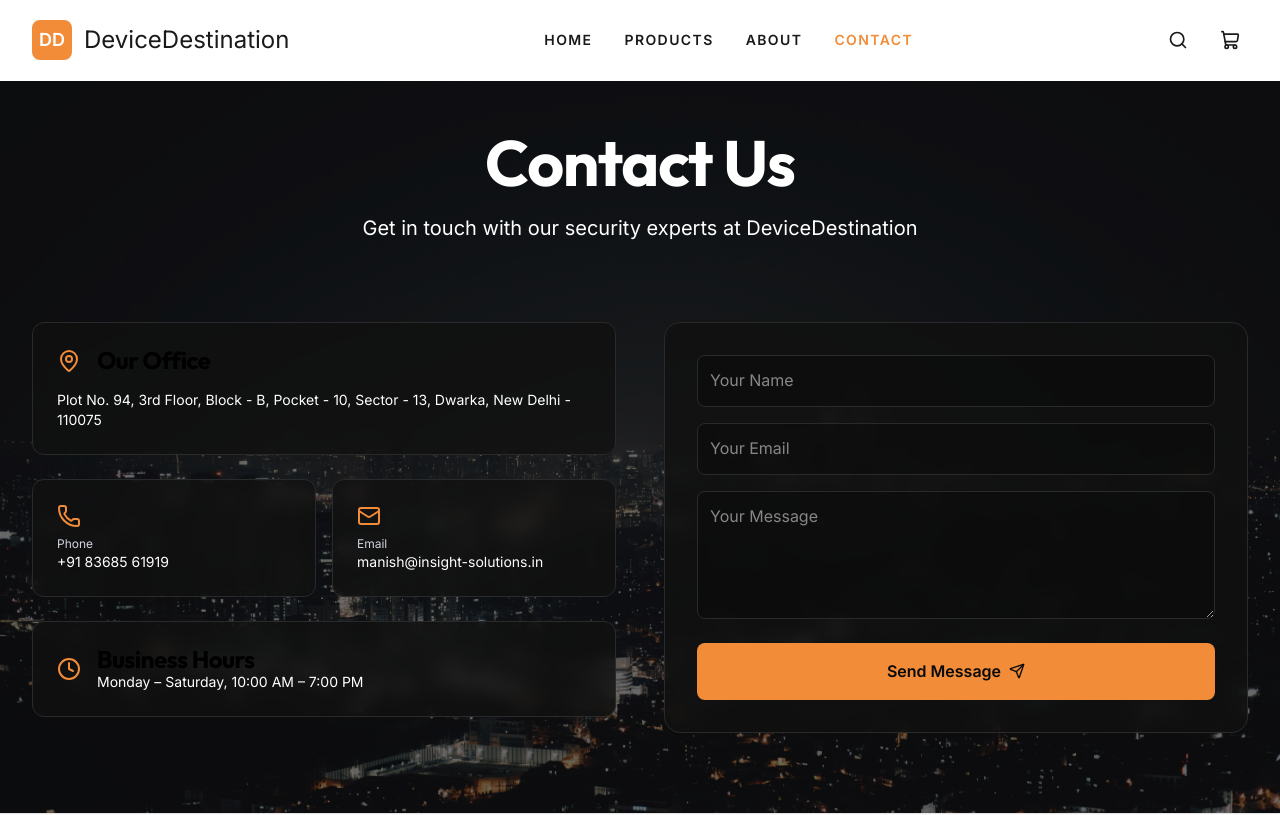
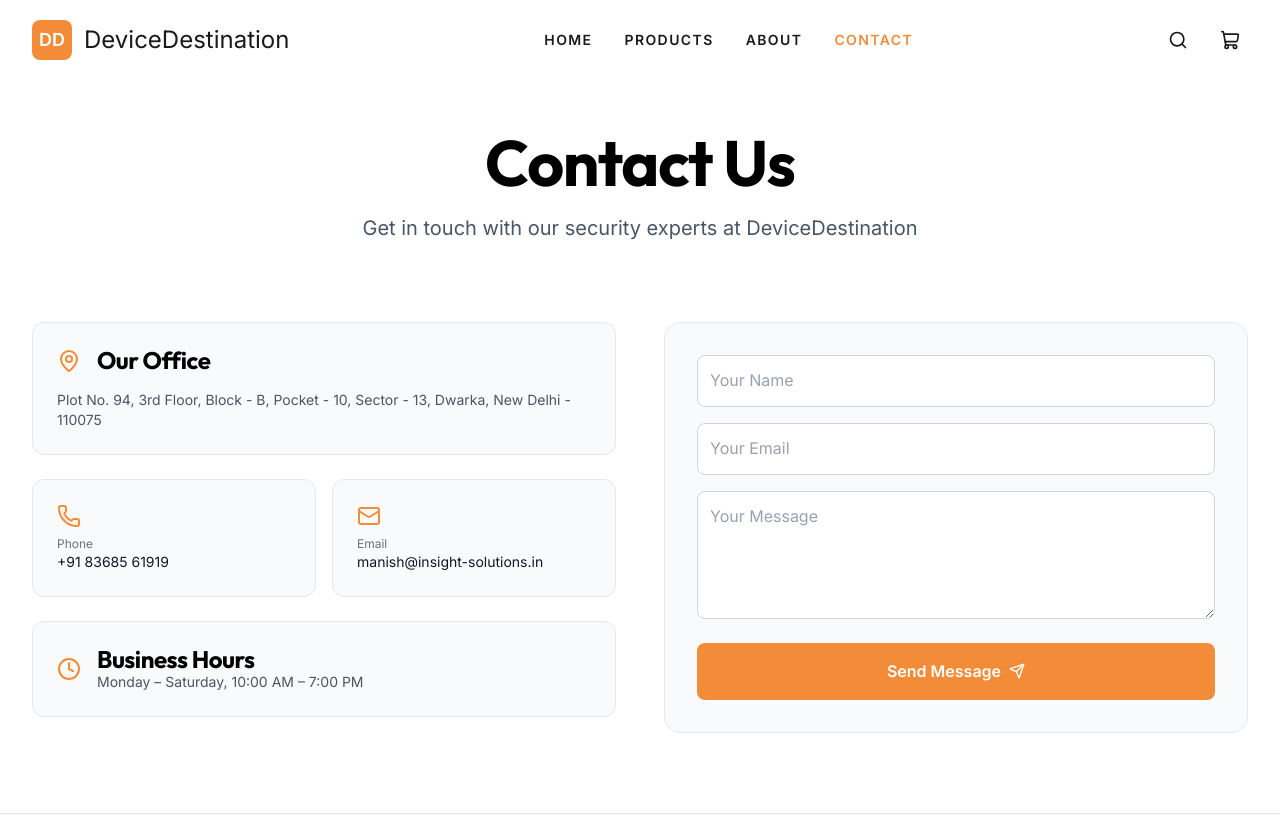
Before and after one commit to witejackel-eng/Ecom-website, a Next.js app: page /contact in a window 1280 px wide. Shown: the top 815 px of the page. Built offline with nearby package versions, Linux system fonts and the light colour scheme.

Commit message:
Phase 4: Complete Light Theme Migration for About and Contact pages

```diff
--- a/src/app/about/page.tsx
+++ b/src/app/about/page.tsx
@@ -2,36 +2,24 @@
 
 export default function AboutPage() {
   return (
-    <main
-      className="min-h-screen pt-32 pb-20 relative"
-      style={{
-        backgroundImage: "url('/images/city-night.jpg')",
-        backgroundSize: "cover",
-        backgroundPosition: "center top",
-        backgroundRepeat: "no-repeat",
-        backgroundColor: "#0A0A0A"
-      }}
-    >
-      {/* Overlay */}
-      <div className="absolute inset-0 bg-black/55 z-0" />
-
-      <div className="relative z-10 mx-auto max-w-4xl px-4 sm:px-6 lg:px-8">
+    <main className="min-h-screen pt-32 pb-20 bg-white">
+      <div className="mx-auto max-w-4xl px-4 sm:px-6 lg:px-8">
         <FadeIn direction="up">
-          <h1 className="font-heading text-5xl mb-8 !text-white">About DeviceDestination</h1>
-          <div className="prose prose-invert prose-lg max-w-none text-gray-100">
-            <p className="text-white">
+          <h1 className="font-heading text-5xl mb-8 text-gray-900">About DeviceDestination</h1>
+          <div className="prose prose-lg max-w-none text-gray-600">
+            <p>
               DeviceDestination is a premier provider of professional security, surveillance, and biometric attendance solutions.
               We specialize in delivering reliable, high-performance equipment tailored to meet the rigorous demands of modern business environments.
             </p>
-            <p className="text-white">
+            <p>
               Our commitment to quality ensures that every product we offer is thoroughly vetted for durability,
               clarity, and seamless integration. We don't just sell security devices; we provide peace of mind through trusted technology from industry leaders like CP Plus and ESSL.
             </p>
-            <h2 className="font-heading text-3xl !text-white mt-12 mb-6">Our Mission</h2>
-            <p className="text-white">To empower businesses and institutions with state-of-the-art security technology that enhances safety, operational efficiency, and accountability.</p>
+            <h2 className="font-heading text-3xl text-gray-900 mt-12 mb-6">Our Mission</h2>
+            <p>To empower businesses and institutions with state-of-the-art security technology that enhances safety, operational efficiency, and accountability.</p>
 
-            <h2 className="font-heading text-3xl !text-white mt-12 mb-6">Why Choose DeviceDestination</h2>
-            <ul className="list-disc pl-5 space-y-2 text-white">
+            <h2 className="font-heading text-3xl text-gray-900 mt-12 mb-6">Why Choose DeviceDestination</h2>
+            <ul className="list-disc pl-5 space-y-2 text-gray-600">
               <li>Enterprise-grade surveillance solutions</li>
               <li>Verified CP Plus & ESSL partner</li>
               <li>Professional installation & expert support</li>
--- a/src/app/contact/page.tsx
+++ b/src/app/contact/page.tsx
@@ -5,65 +5,53 @@
 
 export default function ContactPage() {
   return (
-    <main
-      className="min-h-screen pt-32 pb-20 px-4 sm:px-6 lg:px-8 relative"
-      style={{
-        backgroundImage: "url('/images/city-night.jpg')",
-        backgroundSize: "cover",
-        backgroundPosition: "center top",
-        backgroundRepeat: "no-repeat",
-        backgroundColor: "#0A0A0A"
-      }}
-    >
-      {/* Overlay */}
-      <div className="absolute inset-0 bg-black/55 z-0" />
-
-      <div className="relative z-10 mx-auto max-w-7xl">
+    <main className="min-h-screen pt-32 pb-20 px-4 sm:px-6 lg:px-8 bg-white">
+      <div className="mx-auto max-w-7xl">
         {/* Hero */}
         <div className="text-center mb-20">
-          <h1 className="font-heading text-5xl mb-4 !text-white">Contact Us</h1>
-          <p className="text-xl text-white">Get in touch with our security experts at DeviceDestination</p>
+          <h1 className="font-heading text-5xl mb-4 text-gray-900">Contact Us</h1>
+          <p className="text-xl text-gray-600">Get in touch with our security experts at DeviceDestination</p>
         </div>
 
         <div className="grid lg:grid-cols-2 gap-12">
           {/* Info */}
           <div className="space-y-6">
-            <div className="p-6 bg-[#111]/80 backdrop-blur border border-[#2A2A2A] rounded-xl">
+            <div className="p-6 bg-[#F9FAFB] border border-gray-200 rounded-xl">
               <div className="flex items-center gap-4 mb-4">
                 <MapPin className="h-6 w-6 text-[#F28C38]" />
-                <h3 className="font-bold text-white">Our Office</h3>
+                <h3 className="font-bold text-gray-900">Our Office</h3>
               </div>
-              <p className="text-sm text-white">Plot No. 94, 3rd Floor, Block - B, Pocket - 10, Sector - 13, Dwarka, New Delhi - 110075</p>
+              <p className="text-sm text-gray-600">Plot No. 94, 3rd Floor, Block - B, Pocket - 10, Sector - 13, Dwarka, New Delhi - 110075</p>
             </div>
             <div className="grid grid-cols-2 gap-4">
-              <a href="tel:+918368561919" className="p-6 bg-[#111]/80 backdrop-blur border border-[#2A2A2A] rounded-xl hover:border-[#F28C38]">
+              <a href="tel:+918368561919" className="p-6 bg-[#F9FAFB] border border-gray-200 rounded-xl hover:border-[#F28C38]">
                 <Phone className="h-6 w-6 text-[#F28C38] mb-2" />
-                <p className="text-xs text-gray-300">Phone</p>
-                <p className="text-sm text-white">+91 83685 61919</p>
+                <p className="text-xs text-gray-500">Phone</p>
+                <p className="text-sm text-gray-900">+91 83685 61919</p>
               </a>
-              <a href="mailto:manish@insight-solutions.in" className="p-6 bg-[#111]/80 backdrop-blur border border-[#2A2A2A] rounded-xl hover:border-[#F28C38]">
+              <a href="mailto:manish@insight-solutions.in" className="p-6 bg-[#F9FAFB] border border-gray-200 rounded-xl hover:border-[#F28C38]">
                 <Mail className="h-6 w-6 text-[#F28C38] mb-2" />
-                <p className="text-xs text-gray-300">Email</p>
-                <p className="text-sm text-white">manish@insight-solutions.in</p>
+                <p className="text-xs text-gray-500">Email</p>
+                <p className="text-sm text-gray-900">manish@insight-solutions.in</p>
               </a>
             </div>
-            <div className="p-6 bg-[#111]/80 backdrop-blur border border-[#2A2A2A] rounded-xl">
+            <div className="p-6 bg-[#F9FAFB] border border-gray-200 rounded-xl">
               <div className="flex items-center gap-4">
                 <Clock className="h-6 w-6 text-[#F28C38]" />
                 <div>
-                  <h3 className="font-bold text-white">Business Hours</h3>
-                  <p className="text-sm text-white">Monday – Saturday, 10:00 AM – 7:00 PM</p>
+                  <h3 className="font-bold text-gray-900">Business Hours</h3>
+                  <p className="text-sm text-gray-600">Monday – Saturday, 10:00 AM – 7:00 PM</p>
                 </div>
               </div>
             </div>
           </div>
 
           {/* Form */}
-          <form className="space-y-4 bg-[#111]/80 backdrop-blur p-8 rounded-2xl border border-[#2A2A2A]">
-            <input placeholder="Your Name" className="w-full p-3 bg-[#0A0A0A]/50 border border-[#2A2A2A] rounded-lg text-white" />
-            <input placeholder="Your Email" className="w-full p-3 bg-[#0A0A0A]/50 border border-[#2A2A2A] rounded-lg text-white" />
-            <textarea placeholder="Your Message" rows={4} className="w-full p-3 bg-[#0A0A0A]/50 border border-[#2A2A2A] rounded-lg text-white"></textarea>
-            <button className="w-full py-4 bg-[#F28C38] text-[#0A0A0A] font-bold rounded-lg flex items-center justify-center gap-2">
+          <form className="space-y-4 bg-[#F9FAFB] p-8 rounded-2xl border border-gray-200">
+            <input placeholder="Your Name" className="w-full p-3 bg-white border border-gray-300 rounded-lg text-gray-900 placeholder:text-gray-400" />
+            <input placeholder="Your Email" className="w-full p-3 bg-white border border-gray-300 rounded-lg text-gray-900 placeholder:text-gray-400" />
+            <textarea placeholder="Your Message" rows={4} className="w-full p-3 bg-white border border-gray-300 rounded-lg text-gray-900 placeholder:text-gray-400"></textarea>
+            <button className="w-full py-4 bg-[#F28C38] text-white font-bold rounded-lg flex items-center justify-center gap-2">
               Send Message <Send className="h-4 w-4" />
             </button>
           </form>
```
